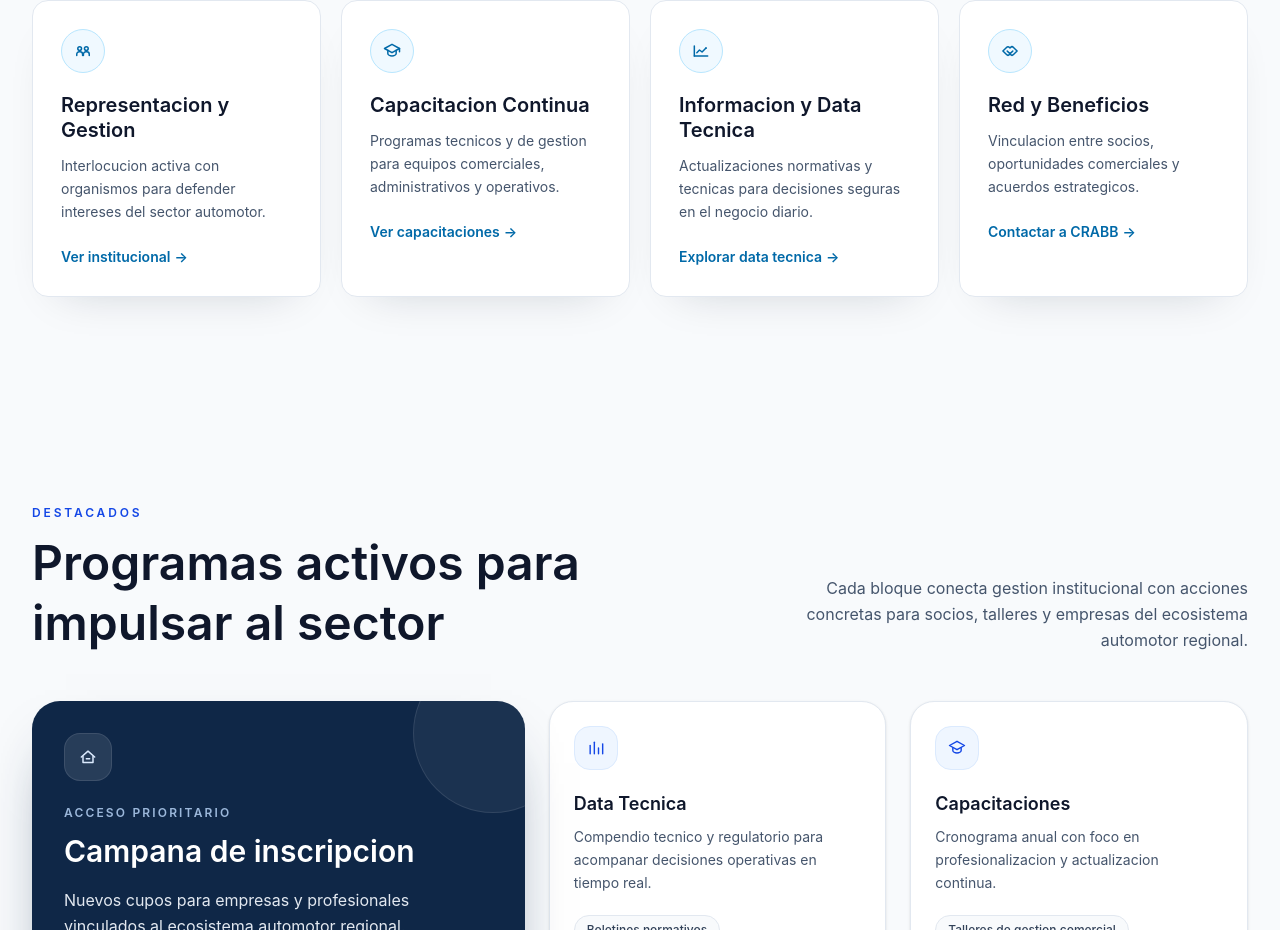
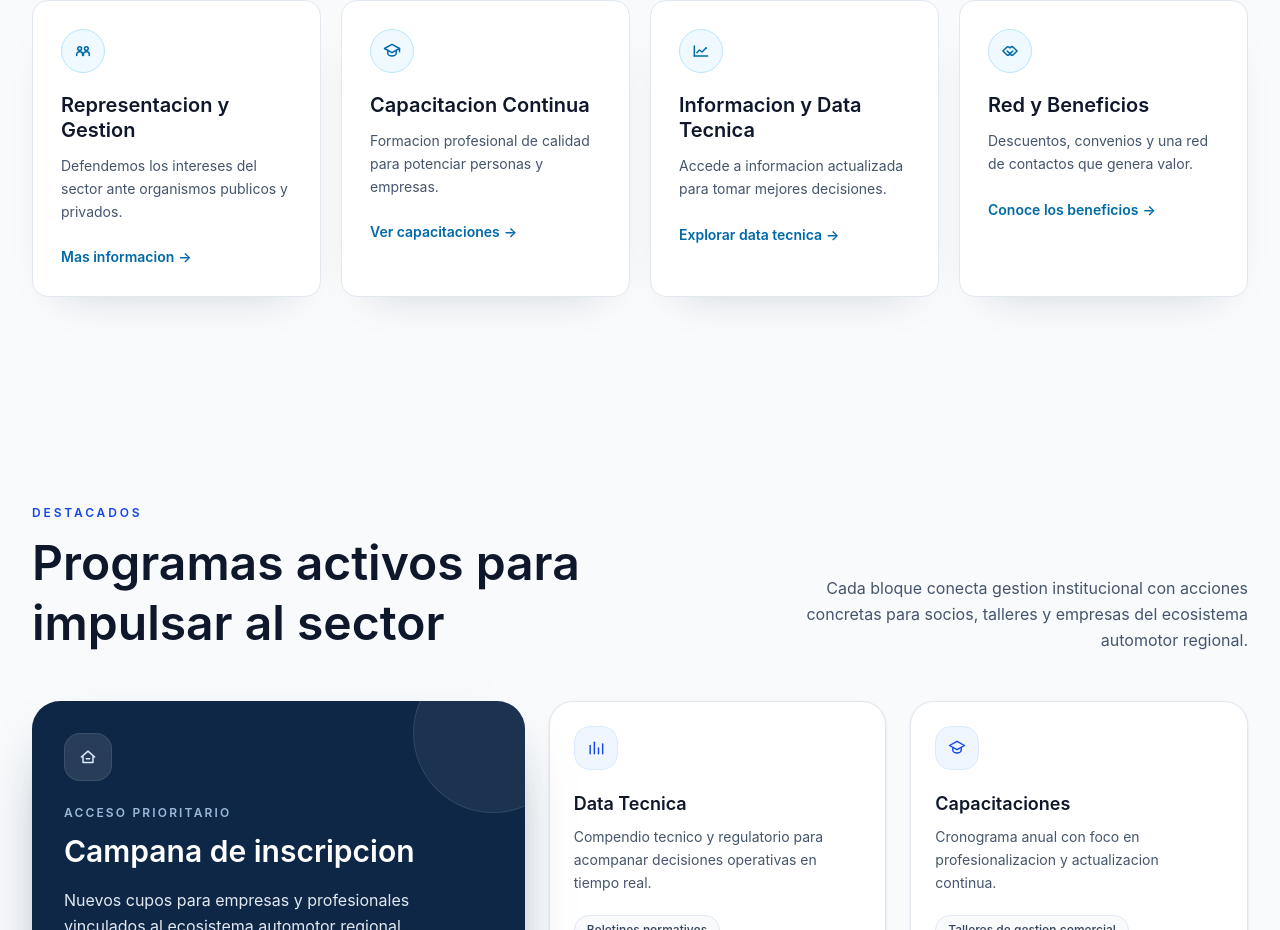
Before and after one commit to SebaVentura/crabb, a React (Vite) app: page / in a window 1280 px wide. Shown: the part 1140-2070 px from the top of the page. Built offline with nearby package versions, Linux system fonts and the light colour scheme; no server answers.

Commit message:
last ux/ui changes...

```diff
--- a/src/components/public/BenefitsGrid.tsx
+++ b/src/components/public/BenefitsGrid.tsx
@@ -3,8 +3,8 @@ import { PublicActionLink } from './PublicActionLink'
 import { PublicSectionHeader } from './PublicSectionHeader'
 
 type ServiceWithAction = LandingService & {
-  cta: ActionLink
-  icon: 'representacion' | 'capacitacion' | 'data' | 'red'
+  cta?: ActionLink
+  icon?: 'representacion' | 'capacitacion' | 'data' | 'red'
 }
 
 type BenefitsGridProps = {
@@ -12,6 +12,14 @@ type BenefitsGridProps = {
 }
 
 function Icon({ kind }: { kind: ServiceWithAction['icon'] }) {
+  if (!kind) {
+    return (
+      <svg viewBox="0 0 24 24" className="h-5 w-5" fill="none" aria-hidden="true">
+        <circle cx="12" cy="12" r="9" stroke="currentColor" strokeWidth="1.8" />
+      </svg>
+    )
+  }
+
   if (kind === 'representacion') {
     return (
       <svg viewBox="0 0 24 24" className="h-5 w-5" fill="none" aria-hidden="true">
@@ -107,7 +115,7 @@ export function BenefitsGrid({ services }: BenefitsGridProps) {
               <h3 className="mt-5 text-xl font-semibold leading-tight text-slate-900">{service.title}</h3>
               <p className="mt-3 text-sm leading-relaxed text-slate-600">{service.description}</p>
               <div className="mt-6 inline-flex items-center gap-1 text-sm font-semibold text-sky-700 transition hover:text-sky-500">
-                <PublicActionLink link={service.cta} className="text-inherit" />
+                <PublicActionLink link={service.cta ?? { label: 'Ver mas', url: '#servicios' }} className="text-inherit" />
                 <span className="transition group-hover:translate-x-0.5">&rarr;</span>
               </div>
             </article>
--- a/src/features/institutional/institutionalPreviewData.ts
+++ b/src/features/institutional/institutionalPreviewData.ts
@@ -105,19 +105,39 @@ export const institutionalPreviewData: InstitutionalPreviewContract = {
     services: [
       {
         title: 'Representacion y Gestion',
-        description: 'Interlocucion activa con organismos para defender intereses del sector automotor.',
+        description: 'Defendemos los intereses del sector ante organismos publicos y privados.',
+        cta_label: 'Mas informacion',
+        cta_href: '/institucional',
+        icon: 'representacion',
+        order: 1,
+        visible: true,
       },
       {
         title: 'Capacitacion Continua',
-        description: 'Programas tecnicos y de gestion para equipos comerciales, administrativos y operativos.',
+        description: 'Formacion profesional de calidad para potenciar personas y empresas.',
+        cta_label: 'Ver capacitaciones',
+        cta_href: '/capacitaciones',
+        icon: 'capacitacion',
+        order: 2,
+        visible: true,
       },
       {
         title: 'Informacion y Data Tecnica',
-        description: 'Actualizaciones normativas y tecnicas para decisiones seguras en el negocio diario.',
+        description: 'Accede a informacion actualizada para tomar mejores decisiones.',
+        cta_label: 'Explorar data tecnica',
+        cta_href: '/data-tecnica',
+        icon: 'data',
+        order: 3,
+        visible: true,
       },
       {
         title: 'Red y Beneficios',
-        description: 'Vinculacion entre socios, oportunidades comerciales y acuerdos estrategicos.',
+        description: 'Descuentos, convenios y una red de contactos que genera valor.',
+        cta_label: 'Conoce los beneficios',
+        cta_href: '/contacto',
+        icon: 'red',
+        order: 4,
+        visible: true,
       },
     ],
     campaign: {
--- a/src/pages/LandingPage.tsx
+++ b/src/pages/LandingPage.tsx
@@ -64,18 +64,31 @@ export function LandingPage() {
   const visibleContact = content.visibility.show_contact
   const visibleSocialLinks = content.visibility.show_social_links
 
-  const benefitCards = landing.services.slice(0, 4).map((service, index) => {
-    const cardConfig = [
-      { icon: 'representacion' as const, cta: { label: 'Ver institucional', url: '/institucional' } },
-      { icon: 'capacitacion' as const, cta: { label: 'Ver capacitaciones', url: '#capacitaciones' } },
-      { icon: 'data' as const, cta: { label: 'Explorar data tecnica', url: '#data-tecnica' } },
-      { icon: 'red' as const, cta: { label: 'Contactar a CRABB', url: '#contacto' } },
-    ]
+  const serviceFallbackByIndex = [
+    { icon: 'representacion' as const, cta: { label: 'Ver institucional', url: '/institucional' } },
+    { icon: 'capacitacion' as const, cta: { label: 'Ver capacitaciones', url: '#capacitaciones' } },
+    { icon: 'data' as const, cta: { label: 'Explorar data tecnica', url: '#data-tecnica' } },
+    { icon: 'red' as const, cta: { label: 'Contactar a CRABB', url: '#contacto' } },
+  ]
+
+  const sortedVisibleServices = [...landing.services]
+    .filter((service) => service.visible !== false)
+    .sort((a, b) => {
+      const aOrder = a.order ?? Number.MAX_SAFE_INTEGER
+      const bOrder = b.order ?? Number.MAX_SAFE_INTEGER
+      return aOrder - bOrder
+    })
+
+  const benefitCards = sortedVisibleServices.slice(0, 4).map((service, index) => {
+    const fallbackConfig = serviceFallbackByIndex[index]
 
     return {
       ...service,
-      icon: cardConfig[index]?.icon ?? 'representacion',
-      cta: cardConfig[index]?.cta ?? { label: 'Ver mas', url: '#servicios' },
+      icon: service.icon ?? fallbackConfig?.icon ?? 'representacion',
+      cta: {
+        label: service.cta_label || fallbackConfig?.cta.label || 'Ver mas',
+        url: service.cta_href || fallbackConfig?.cta.url || '#servicios',
+      },
     }
   })
 
--- a/src/services/institutionalService.ts
+++ b/src/services/institutionalService.ts
@@ -37,6 +37,12 @@ function asString(value: unknown): string {
 function asNumber(value: unknown): number {
   const parsed = Number(value)
   return Number.isFinite(parsed) ? parsed : 0
+}
+
+function asOptionalNumber(value: unknown): number | undefined {
+  if (value === undefined || value === null || value === '') return undefined
+  const parsed = Number(value)
+  return Number.isFinite(parsed) ? parsed : undefined
 }
 
 function asBoolean(value: unknown, fallback = false): boolean {
@@ -128,9 +134,23 @@ function normalizeLandingHero(value: unknown): LandingHero {
 
 function normalizeLandingService(value: unknown): LandingService {
   const source = asObject(value)
+  const normalizedIcon = asString(source.icon)
+  const isValidIcon =
+    normalizedIcon === 'representacion' ||
+    normalizedIcon === 'capacitacion' ||
+    normalizedIcon === 'data' ||
+    normalizedIcon === 'red'
+
   return {
     title: asString(source.title),
     description: asString(source.description),
+    cta_label: asString(source.cta_label),
+    cta_href: asString(source.cta_href),
+    icon: isValidIcon ? normalizedIcon : undefined,
+    order: asOptionalNumber(source.order),
+    visible: Object.prototype.hasOwnProperty.call(source, 'visible')
+      ? asBoolean(source.visible, true)
+      : undefined,
   }
 }
 
--- a/src/types/institutional.ts
+++ b/src/types/institutional.ts
@@ -61,6 +61,11 @@ export type LandingHero = {
 export type LandingService = {
   title: string
   description: string
+  cta_label?: string
+  cta_href?: string
+  icon?: 'representacion' | 'capacitacion' | 'data' | 'red'
+  order?: number
+  visible?: boolean
 }
 
 export type LandingSection = {
```
Also changed, not shown: src/components/institucional/InstitutionalForm.tsx (+140 -4 lines), src/assets/hero-blueprint-car.png.
